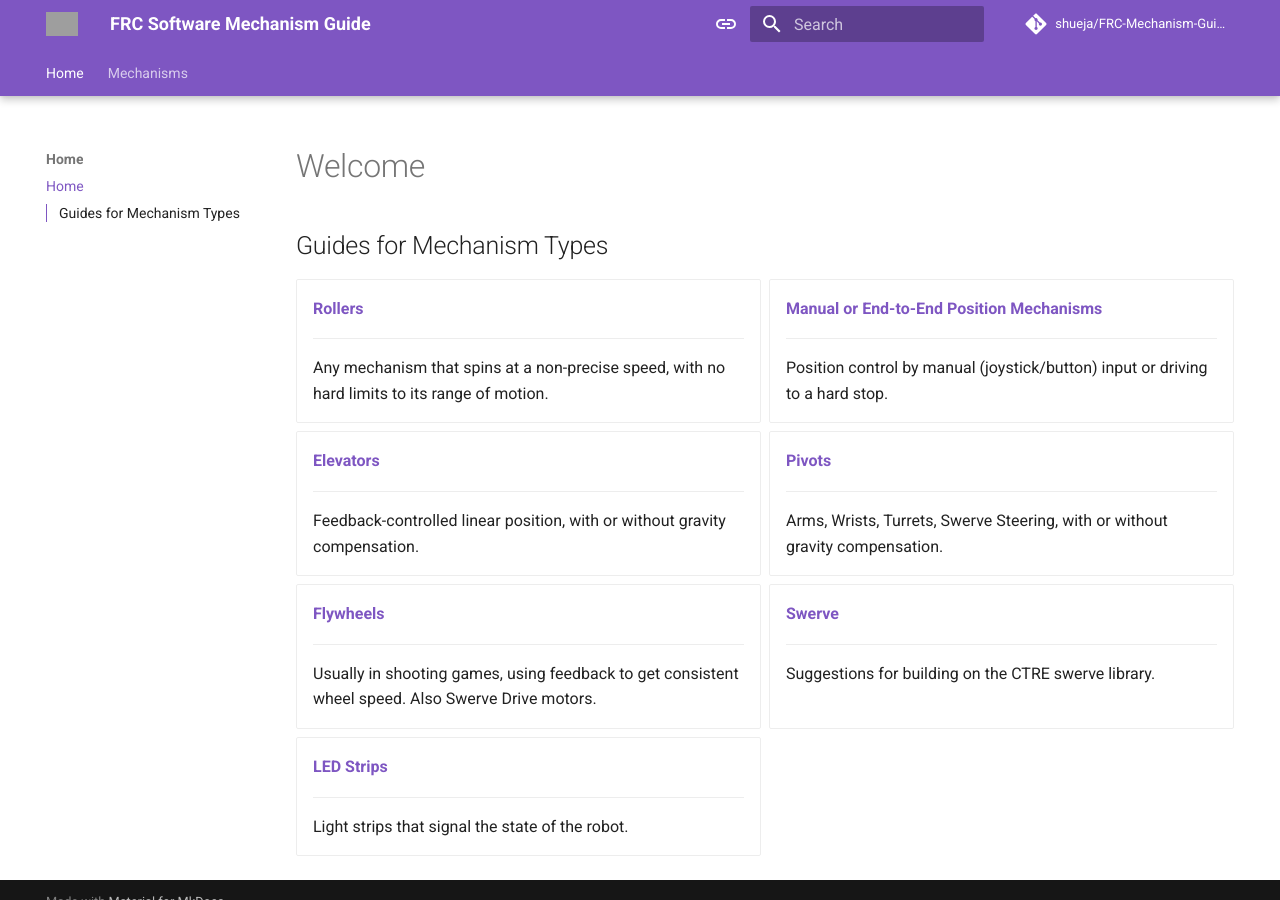
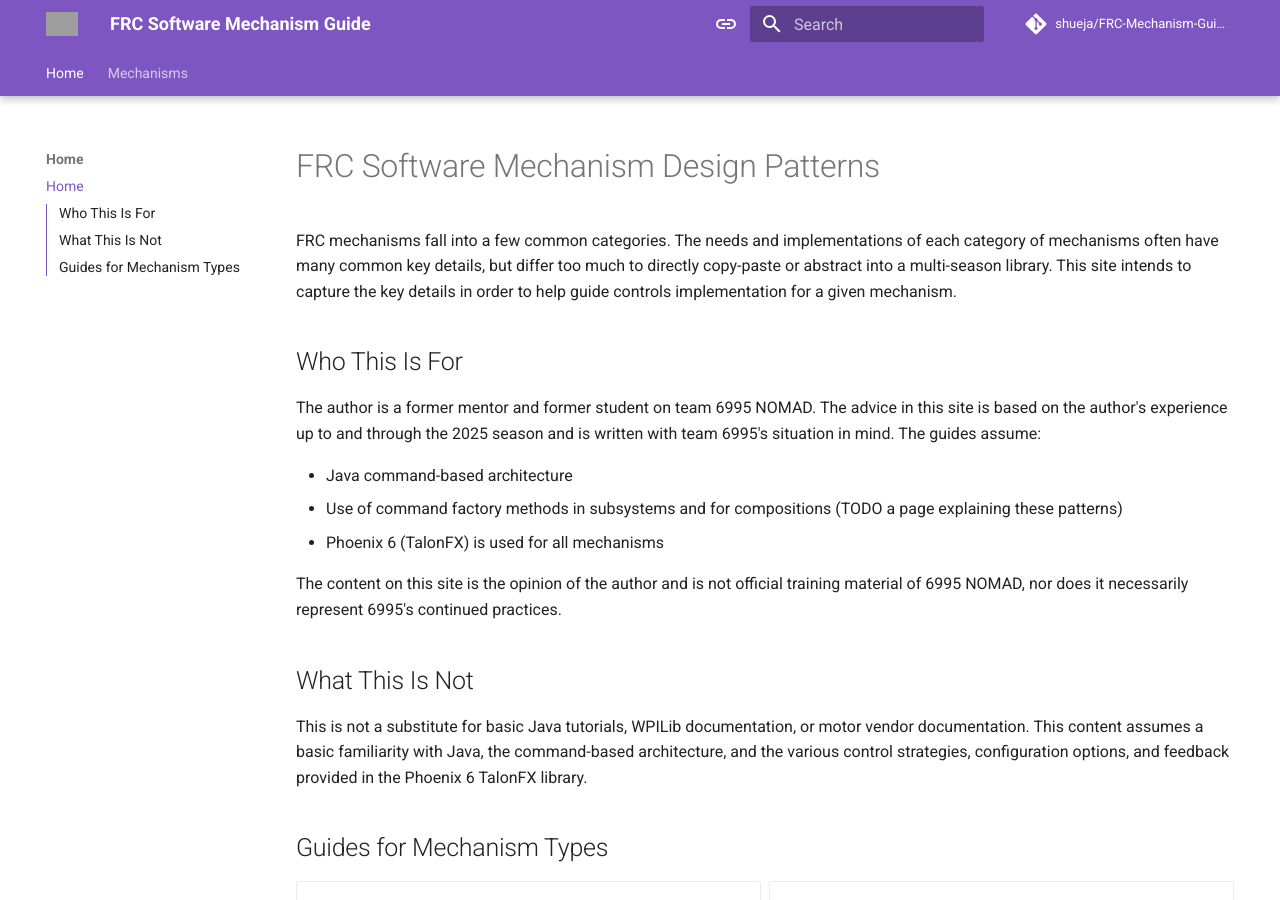
Before and after one commit to shueja/FRC-Mechanism-Guide, an MkDocs documentation site: the page built from docs/index.md, in a window 1280 px wide and 900 px high. Built offline with MkDocs 1.6.1 and Material for MkDocs 9.7.7, drawn with Linux system fonts in a browser that asks for light colours; comment, search, counter and statistics services are not loaded; grey boxes are pictures that could not be loaded.

Commit message:
Expand homepage

```diff
--- a/docs/index.md
+++ b/docs/index.md
@@ -1,5 +1,20 @@
-# Welcome
+# FRC Software Mechanism Design Patterns
 
+FRC mechanisms fall into a few common categories. The needs and implementations of each category of mechanisms often have many common key details, but differ too much to directly copy-paste or abstract into a multi-season library. This site intends to capture the key details in order to help guide controls implementation for a given mechanism.
+
+## Who This Is For
+
+The author is a former mentor and former student on team 6995 NOMAD. The advice in this site is based on the author's experience up to and through the 2025 season and is written with team 6995's situation in mind. The guides assume:
+
+* Java command-based architecture
+* Use of command factory methods in subsystems and for compositions (TODO a page explaining these patterns)
+* Phoenix 6 (TalonFX) is used for all mechanisms
+
+The content on this site is the opinion of the author and is not official training material of 6995 NOMAD, nor does it necessarily represent 6995's continued practices.
+
+## What This Is Not
+
+This is not a substitute for basic Java tutorials, WPILib documentation, or motor vendor documentation. This content assumes a basic familiarity with Java, the command-based architecture, and the various control strategies, configuration options, and feedback provided in the Phoenix 6 TalonFX library.
 
 ## Guides for Mechanism Types
 
```
